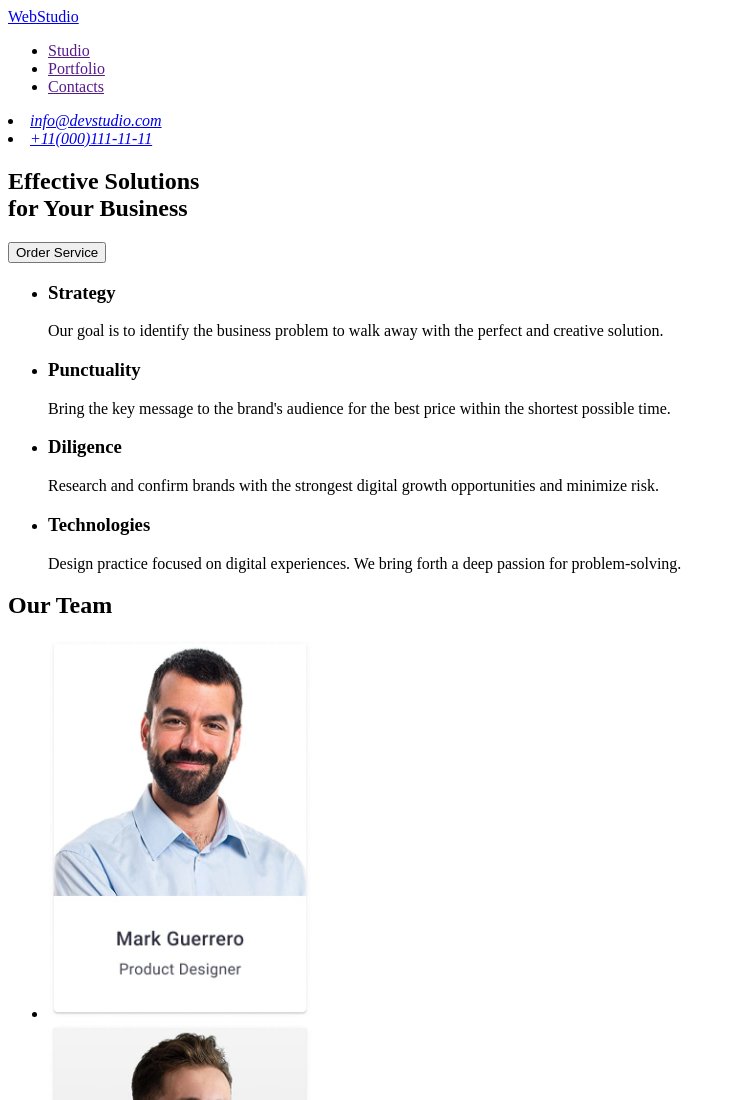
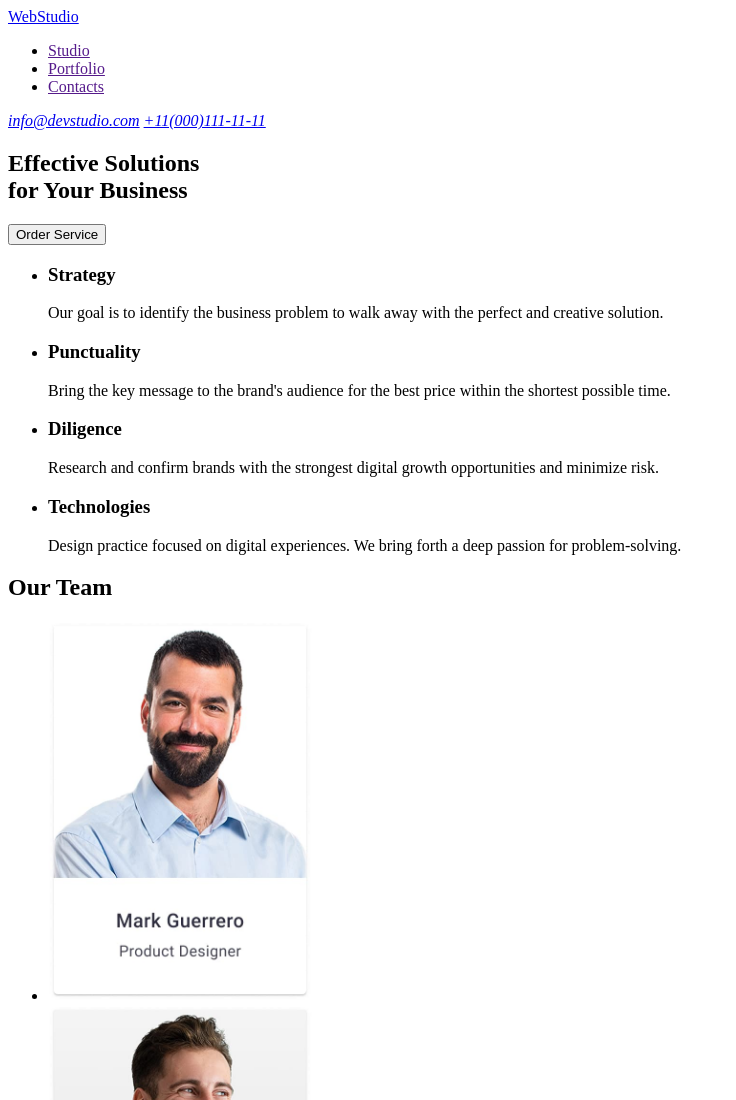
Before and after one commit to HalynkaGoIT/goit-markup-hw-01, a plain HTML site: page index.html in a window 1280 px wide. Shown: the top 1100 px of the page, without its empty margins (0-736 px from the left). Drawn offline with Linux system fonts and the light colour scheme.

Commit message:
fix bag 5

```diff
--- a/index.html
+++ b/index.html
@@ -9,18 +9,16 @@
     <header>
       <nav>
         <a href="./index.html">WebStudio</a>
-
         <ul>
           <li><a href="">Studio</a></li>
           <li><a href="">Portfolio</a></li>
           <li><a href="">Contacts</a></li>
         </ul>
       </nav>
+
       <address>
-        <li>
-          <a href="mailto:info@devstudio.com">info@devstudio.com</a>
-        </li>
-        <li><a href="tel:+110001111111">+11(000)111-11-11</a></li>
+        <a href="mailto:info@devstudio.com">info@devstudio.com</a>
+        <a href="tel:+110001111111">+11(000)111-11-11</a>
       </address>
     </header>
 
```
